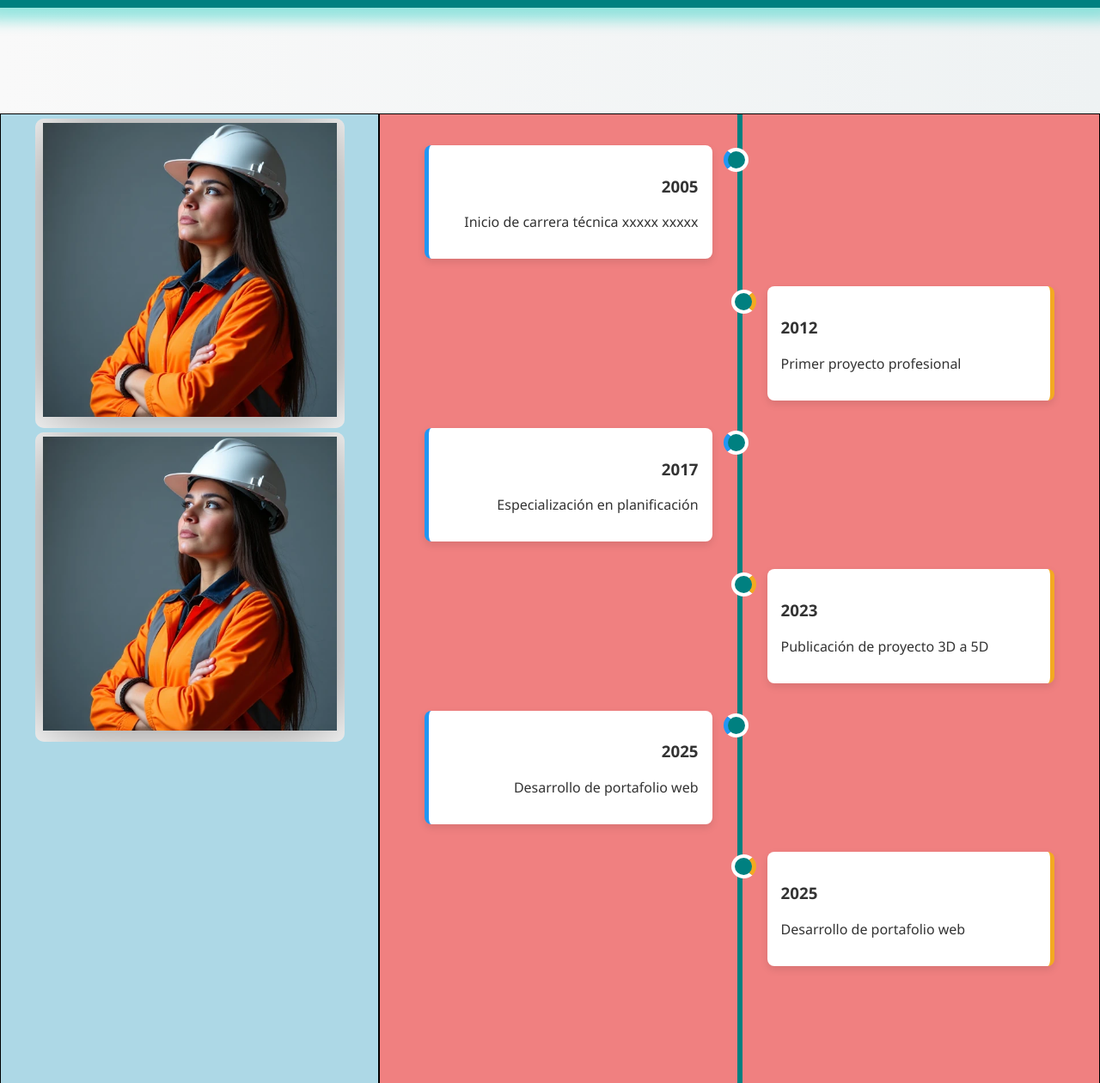
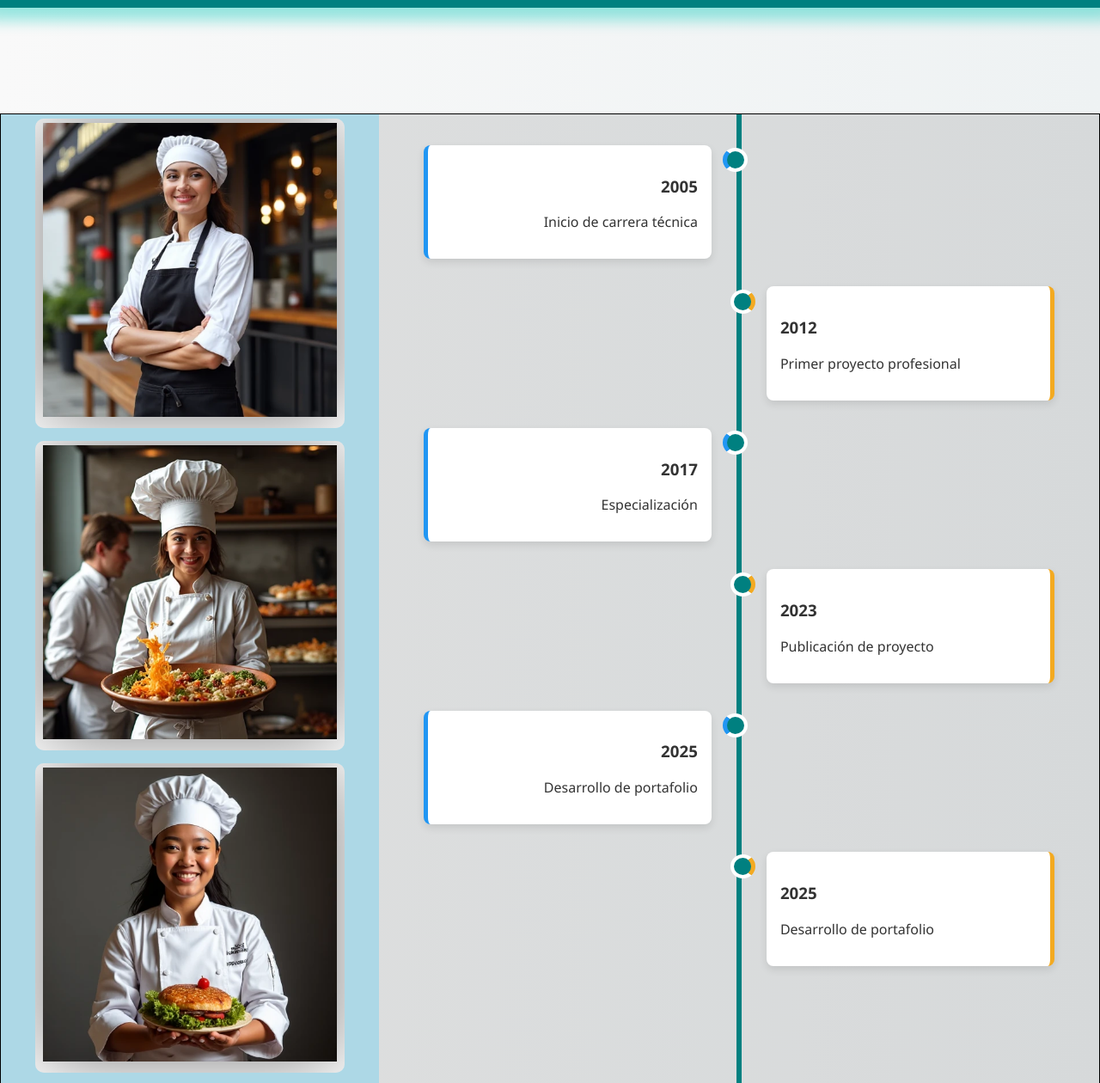
Before and after one commit to JOSEA2990/PlantillaCV, a plain HTML site: page index.html in a window 1280 px wide. Shown: the part 100-1360 px from the top of the page at 86% size. Drawn offline with Linux system fonts and the light colour scheme.

Commit message:
Update5
Ajuste de Imagen

```diff
--- a/index.html
+++ b/index.html
@@ -18,10 +18,16 @@
 
         <div class="boxFLEX">
           <div class = "Caja">
-            <img src="/Fotos/image-hWTABVGOSYsTkqsIM15aj.png" alt ="Imagen Presentación">
+            <img src="/Fotos/image-2WdPZFI9WGo3_aJHXnxSI.png" alt ="Imagen Presentación">
           </div>
-                  <div class = "Caja">
-            <img src="/Fotos/image-hWTABVGOSYsTkqsIM15aj.png" alt ="Imagen Presentación">
+          <div class = "Caja">
+            <img src="/Fotos/image-0Vu2bpysuWqStPJLb-__y.png" alt ="Imagen Presentación">
+          </div>
+          <div class = "Caja">
+            <img src="/Fotos/image-pX9LdL_ymXZH4sV_b230q.png" alt ="Imagen Presentación">
+          </div>
+          <div class = "Caja">
+            <img src="/Fotos/image-z7UYLghSIkqv9P5gnDH9o.png" alt ="Imagen Presentación">
           </div>
 
         </div>
@@ -31,7 +37,7 @@
             <div class="container left">
             <div class="contentL">
             <h3>2005</h3>
-            <p>Inicio de carrera técnica xxxxx xxxxx</p>
+            <p>Inicio de carrera técnica</p>
             </div>
             </div>
 
@@ -43,30 +49,30 @@
             </div>
 
             <div class="container left">
-      <div class="contentL">
+            <div class="contentL">
         <h3>2017</h3>
-        <p>Especialización en planificación</p>
+        <p>Especialización</p>
       </div>
             </div>
 
             <div class="container right">
       <div class="contentR">
         <h3>2023</h3>
-        <p>Publicación de proyecto 3D a 5D</p>
+        <p>Publicación de proyecto</p>
       </div>
             </div>
 
             <div class="container left">
       <div class="contentL">
         <h3>2025</h3>
-        <p>Desarrollo de portafolio web</p>
+        <p>Desarrollo de portafolio</p>
       </div>
             </div>
 
             <div class="container right">
             <div class="contentR">
             <h3>2025</h3>
-            <p>Desarrollo de portafolio web</p>
+            <p>Desarrollo de portafolio</p>
         </div>
             </div>
 
--- a/style.css
+++ b/style.css
@@ -43,6 +43,7 @@
     justify-content: center;
     text-align:center;
     border-radius: 10px;
+    margin-bottom: 10px;
     }
 
     .timeline {
@@ -159,6 +160,7 @@
       text-align: center;
       border: 1px solid #000;
       margin: 2rem auto;
+      border-right: 0px #2196F3;
     }
     .boxFLEX:nth-child(2) {
       min-width: 20vw;
@@ -166,5 +168,6 @@
       padding: 20px;
       text-align: center;
       border: 1px solid #000;
-      background-color: lightcoral;
+      border-left: 0px #2196F3;
+      background-color: rgba(0, 0, 0, 0.1);
     }
```
Also changed, not shown: Fotos/image-0Vu2bpysuWqStPJLb-__y.png (added), Fotos/image-2WdPZFI9WGo3_aJHXnxSI.png (added), Fotos/image-pX9LdL_ymXZH4sV_b230q.png (added), Fotos/image-z7UYLghSIkqv9P5gnDH9o.png (added).
